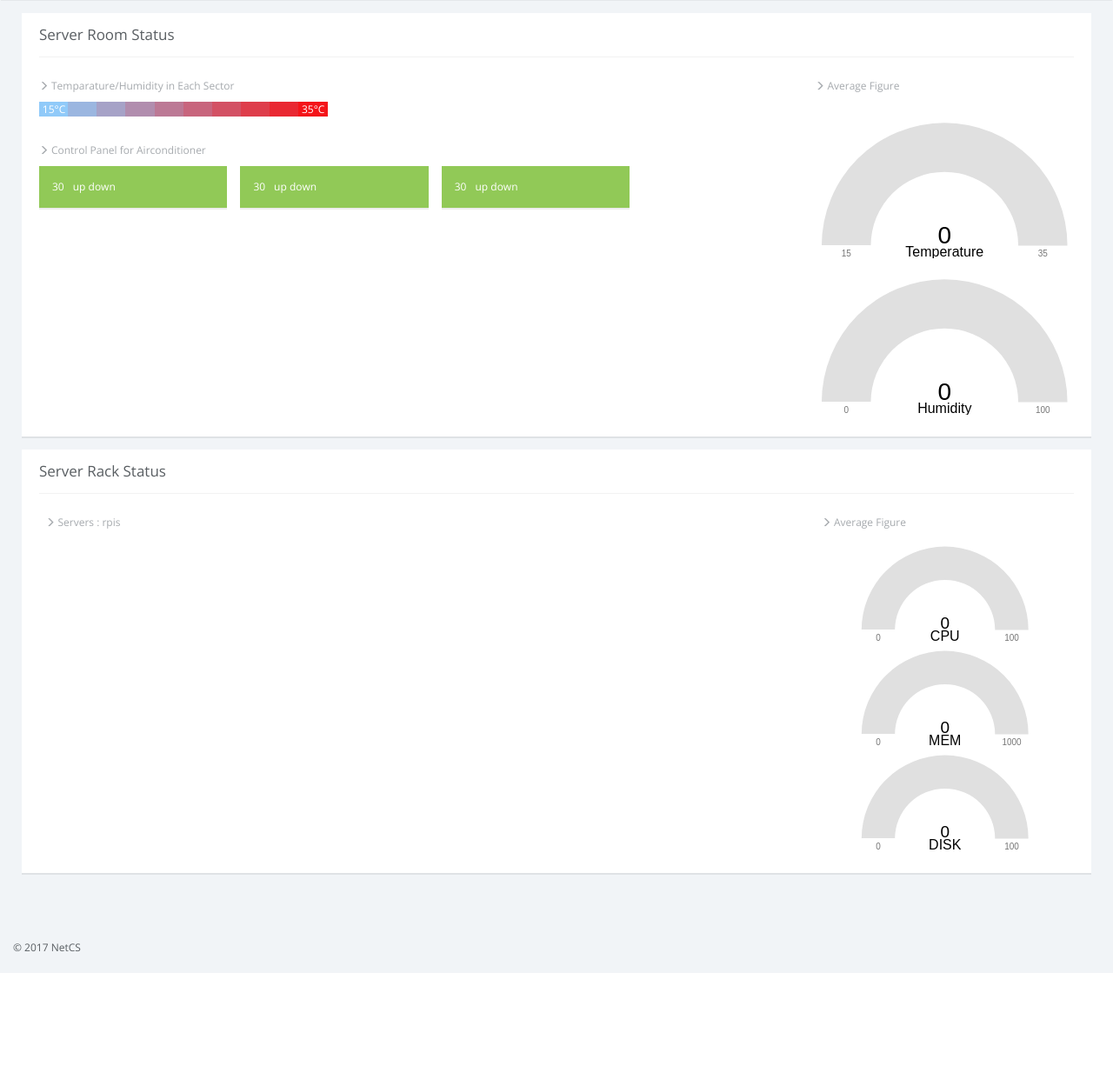
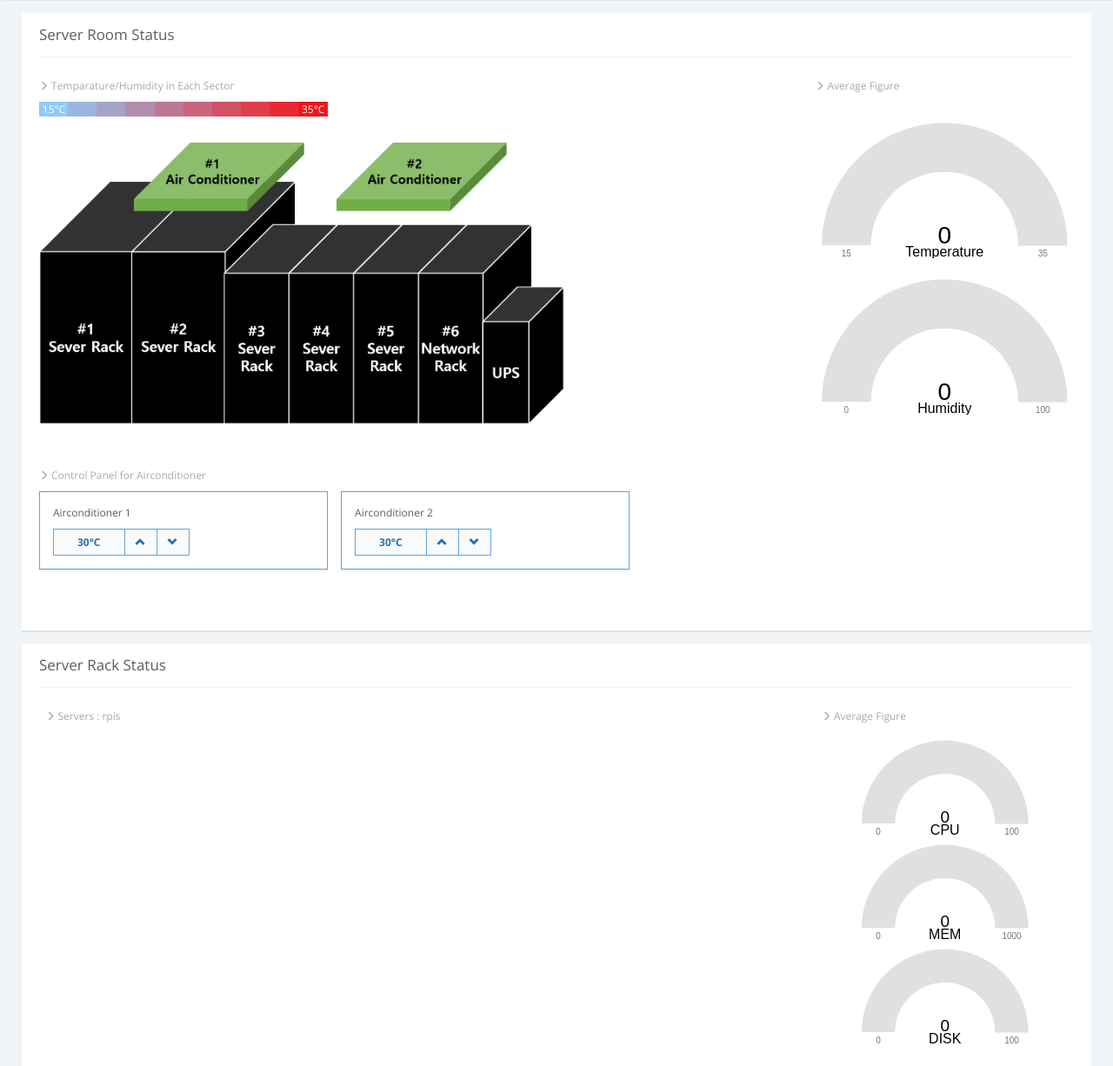
Before and after one commit to SmartX-Labs/SmartX-Energy, a Flask app: template 3.Services/croom/app/templates/index.html in a window 1280 px wide. Shown: the part 40-1266 px from the top of the page at 87% size. Before the commit the page ends 1159 px from the top, so only its background shows below. Run offline with Flask 2, Linux system fonts and the light colour scheme; the template is opened without the code that fills it, so the values that code supplies are empty; some libraries are stand-ins or nearby versions.

Commit message:
Scaffold server room UI and airconditioner

```diff
--- a/3.Services/croom/app/templates/css.html
+++ b/3.Services/croom/app/templates/css.html
@@ -22,9 +22,17 @@
 }
 
 .parallelogram{
-	-webkit-transform: skew(-20deg);
-	   -moz-transform: skew(-20deg);
-	     -o-transform: skew(-20deg);
+  padding: 0 63px;
+	-webkit-transform: skew(-45deg);
+	   -moz-transform: skew(-45deg);
+	     -o-transform: skew(-45deg);
+  opacity: 0.7;
+}
+
+.parallelogram center {
+	-webkit-transform: skew(45deg);
+	   -moz-transform: skew(45deg);
+	     -o-transform: skew(45deg);
 }
 
 
--- a/3.Services/croom/app/templates/index.html
+++ b/3.Services/croom/app/templates/index.html
@@ -1,75 +1,30 @@
-
 <!DOCTYPE html>
 <html lang="en">
 <head>
   <meta charset="utf-8">
   <meta name="viewport" content="width=device-width, initial-scale=1.0">
   <title>SmartEnergy Dashboard</title>
-
-
-  <!--STYLESHEET-->
-  <!--=================================================-->
-
-  <!--Open Sans Font [ OPTIONAL ] -->
   <link href="http://fonts.googleapis.com/css?family=Open+Sans:300,400,600,700&amp;subset=latin" rel="stylesheet">
-
-
   {% include 'css.html' %}
   {% include 'js.html' %}
 </head>
-
-<!--TIPS-->
-<!--You may remove all ID or Class names which contain "demo-", they are only used for demonstration. -->
-
 <body>
   <div id="container" class="effect mainnav-out">
-
-    <!--NAVBAR-->
-    <!--===================================================-->
     <header id="navbar">
       <div id="navbar-container" class="boxed">
-
-        <!--Brand logo & name-->
-        <!--================================-->
         <div class="navbar-header">
           <a href="index.html" class="navbar-brand">
-            <!-- <img src="img/logo.png" alt="Nifty Logo" class="brand-icon"> -->
             <div class="brand-title">
               <span class="brand-text">SmartEnergy Dashboard</span>
             </div>
           </a>
         </div>
-        <!--================================-->
-        <!--End brand logo & name-->
-
-
-        <!--Navbar Dropdown-->
-        <!--================================-->
         <div class="navbar-content clearfix">
-
         </div>
-        <!--================================-->
-        <!--End Navbar Dropdown-->
-
       </div>
     </header>
-    <!--===================================================-->
-    <!--END NAVBAR-->
-
     <div class="boxed">
-
-      <!--CONTENT CONTAINER-->
-      <!--===================================================-->
       <div id="content-container">
-
-        <!--Page Title-->
-        <!--~~~~~~~~~~~~~~~~~~~~~~~~~~~~~~~~-->
-
-        <!--~~~~~~~~~~~~~~~~~~~~~~~~~~~~~~~~-->
-        <!--End page title-->
-
-        <!--Page content-->
-        <!--===================================================-->
         <div id="page-content">
           <div class="row">
             <div class="col-lg-12">
@@ -100,59 +55,62 @@
 
                       {% for info in temp %}
                       <div class="col-xs-4 pad-no">
-                        <div class="panel panel-success panel-colorful mar-no server-room">
+                        <div class="panel panel-success panel-colorful mar-no server-room pad-all">
 
                           <script type="text/javascript">
                           colorPalette({{ loop.index-1 }}, {{ info.temperature }});
                           </script>
 
-                          <div class="pad-all">
                             <center>
                               <span class="text-bold server-room-temp">{{ info.temperature }}</span><span class="text-bold">℃</span><br>
                               <i class="glyphicon glyphicon-tint"></i><span class="text-bold server-room-hum">{{ info.humidity }}</span>
+                          </div>
+                        </div>
+                        <div class="col-xs-4 pad-no">
+                          <div class="panel panel-success panel-colorful mar-no server-room pad-all">
+
+                            <script type="text/javascript">
+                            colorPalette({{ loop.index-1 }}, {{ info.temperature }});
+                            </script>
+
+                              <center>
+                                <span class="text-bold server-room-temp">{{ info.temperature }}</span><span class="text-bold">℃</span><br>
+                                <i class="glyphicon glyphicon-tint"></i><span class="text-bold server-room-hum">{{ info.humidity }}</span>
+                            </div>
+                          </div>
+                        {% endfor %}
+                      </div>
+
+                      <div class="mar-top" style="padding-right:90px">
+                        <img class="img-responsive mar-btm" src="{{ url_for('static', filename='server-1f.png') }}" alt="server room">
+                      </div>
+
+                      <br>
+                      <br>
+
+                      <div class="row mar-no pad-btm">
+                        <p class="text-muted"><i class="glyphicon glyphicon glyphicon-menu-right text-sm"></i> Control Panel for Airconditioner</p>
+                        <div class="col-xs-6 col-sm-6 pad-no pad-rgt">
+                          <div class="panel panel-bordered-primary pad-all">
+                            <p>Airconditioner 1</p>
+                              <div class="btn-group">
+                              <button class="btn btn-default panel-bordered-primary"><span class="text-primary text-bold pad-hor">30°C</span></button>
+                              <button class="btn btn-default panel-bordered-primary" type="button" name="button"><i class="glyphicon glyphicon-chevron-up text-primary"></i></button>
+                              <button class="btn btn-default panel-bordered-primary" type="button" name="button"><i class="glyphicon glyphicon-chevron-down text-primary"></i></button>
                             </div>
                           </div>
                         </div>
-                        {% endfor %}
-                      </div>
-
-                      <div class="row mar-no pad-btm">
-                        <p class="text-muted"><i class="glyphicon glyphicon glyphicon-menu-right text-sm"></i> Control Panel for Airconditioner</p>
-                        <div class="col-xs-4 pad-no pad-rgt">
-                          <div class="panel bg-success media pad-all">
-                            <div class="media-left">
-                              <span>30</span>
-                            </div>
-                            <div class="media-body">
-                              <span>up</span>
-                              <span>down</span>
-                            </div>
-                          </div>
-                        </div>
-                        <div class="col-xs-4 pad-no pad-rgt">
-                          <div class="panel bg-success media pad-all">
-                            <div class="media-left">
-                              <span>30</span>
-                            </div>
-                            <div class="media-body">
-                              <span>up</span>
-                              <span>down</span>
-                            </div>
-                          </div>
-                        </div>
-                        <div class="col-xs-4 pad-no pad-rgt">
-                          <div class="panel bg-success media pad-all">
-                            <div class="media-left">
-                              <span>30</span>
-                            </div>
-                            <div class="media-body">
-                              <span>up</span>
-                              <span>down</span>
+                        <div class="col-xs-6 col-sm-6 pad-no pad-rgt">
+                          <div class="panel panel-bordered-primary pad-all">
+                            <p>Airconditioner 2</p>
+                              <div class="btn-group">
+                              <button class="btn btn-default panel-bordered-primary"><span class="text-primary text-bold pad-hor">30°C</span></button>
+                              <button class="btn btn-default panel-bordered-primary" type="button" name="button"><i class="glyphicon glyphicon-chevron-up text-primary"></i></button>
+                              <button class="btn btn-default panel-bordered-primary" type="button" name="button"><i class="glyphicon glyphicon-chevron-down text-primary"></i></button>
                             </div>
                           </div>
                         </div>
                       </div>
-
                     </div>
 
                     <div class="col-lg-offset-2 col-lg-3 pad-no">
@@ -160,21 +118,16 @@
                       <div id="temp-chart"></div>
                       <div id="hum-chart"></div>
                     </div>
-
                   </div>
                 </div>
-
               </div>
             </div>
-
             <div class="row">
               <div class="col-lg-12">
-
                 <div class="panel">
                   <div class="panel-heading">
                     <h3 class="panel-title">Server Rack Status</h3>
                   </div>
-
                   <div class="panel-body">
                     <div class="col-lg-9 pad-no">
                       <div class="col-md-6">
@@ -204,116 +157,24 @@
                           </div>
                         </div>
                       </div>
-
-                      <!-- {% for row in server_array %}
-                      <div class="col-md-6">
-                        <p class="text-muted"><i class="glyphicon glyphicon glyphicon-menu-right text-sm"></i> server {{ row }}</p>
-
-                        <div class="row mar-no">
-
-
-                          <div class="table-responsive">
-                            <table class="table table-bordered">
-                              <tbody>
-                                {% for col in row %}
-
-                                <tr>
-                                  <td class="text-center">{{ col }}</td>
-                                  <td>
-                                    <span class="label label-danger">CPU</span><span class="mar-hor">{{ col }}</span>
-                                    <span class="label label-info">MEM</span><span class="mar-hor">{{ col }}</span>
-                                    <span class="label label-dark">DISK</span><span class="mar-hor">{{ col }}</span>
-                                  </td>
-                                </tr>
-                                {% endfor %}
-
-                              </tbody>
-                            </table>
-                          </div>
-
-
-                        </div>
-
-                      </div>
-                      {% endfor %} -->
                     </div>
-
-
                     <div class="col-lg-3">
                       <p class="text-muted"><i class="glyphicon glyphicon glyphicon-menu-right text-sm"></i> Average Figure</p>
                       <div id="cpu-chart"></div>
                       <div id="mem-chart"></div>
                       <div id="disk-chart"></div>
                     </div>
-
                   </div>
                 </div>
-
               </div>
             </div>
-
-
           </div>
         </div>
       </div>
-
-
-
-      <!-- FOOTER -->
-      <!--===================================================-->
       <footer id="footer">
-
-
-
-        <!-- ~~~~~~~~~~~~~~~~~~~~~~~~~~~~~~~~~~~~~~~~~~~~~~~~~~~~~~~~~~~~~~~~~~~~~~~~~~~~~~~~~~~~~~~~~~~~~~~~~~~~~~~~~~~~~~~~~~~~ -->
-        <!-- Remove the class name "show-fixed" and "hide-fixed" to make the content always appears. -->
-        <!-- ~~~~~~~~~~~~~~~~~~~~~~~~~~~~~~~~~~~~~~~~~~~~~~~~~~~~~~~~~~~~~~~~~~~~~~~~~~~~~~~~~~~~~~~~~~~~~~~~~~~~~~~~~~~~~~~~~~~~ -->
-
         <p class="pad-lft">&#0169; 2017 NetCS</p>
-
-
-
       </footer>
-      <!--===================================================-->
-      <!-- END FOOTER -->
-
-
-      <!-- SCROLL TOP BUTTON -->
-      <!--===================================================-->
       <button id="scroll-top" class="btn"><i class="fa fa-chevron-up"></i></button>
-      <!--===================================================-->
-
-
-
     </div>
-    <!--===================================================-->
-    <!-- END OF CONTAINER -->
-
-
-
-
-    <!--JAVASCRIPT-->
-    <!--=================================================-->
-
-
-
-
-    <!--
-
-    REQUIRED
-    You must include this in your project.
-
-    RECOMMENDED
-    This category must be included but you may modify which plugins or components which should be included in your project.
-
-    OPTIONAL
-    Optional plugins. You may choose whether to include it in your project or not.
-
-
-    Detailed information and more samples can be found in the document.
-
-  -->
-
-
 </body>
 </html>
```
Also changed, not shown: 3.Services/croom/app/static/server-1f.png (added), 1 other file.
